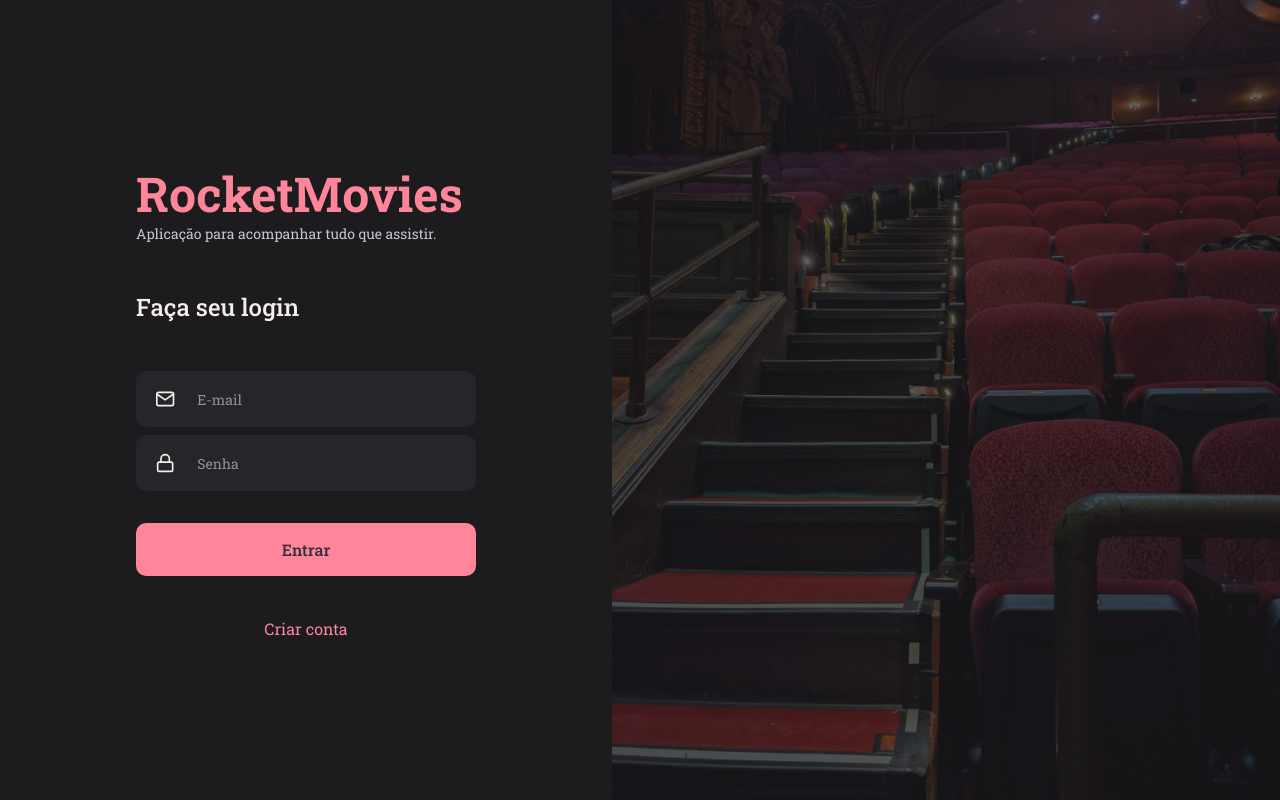
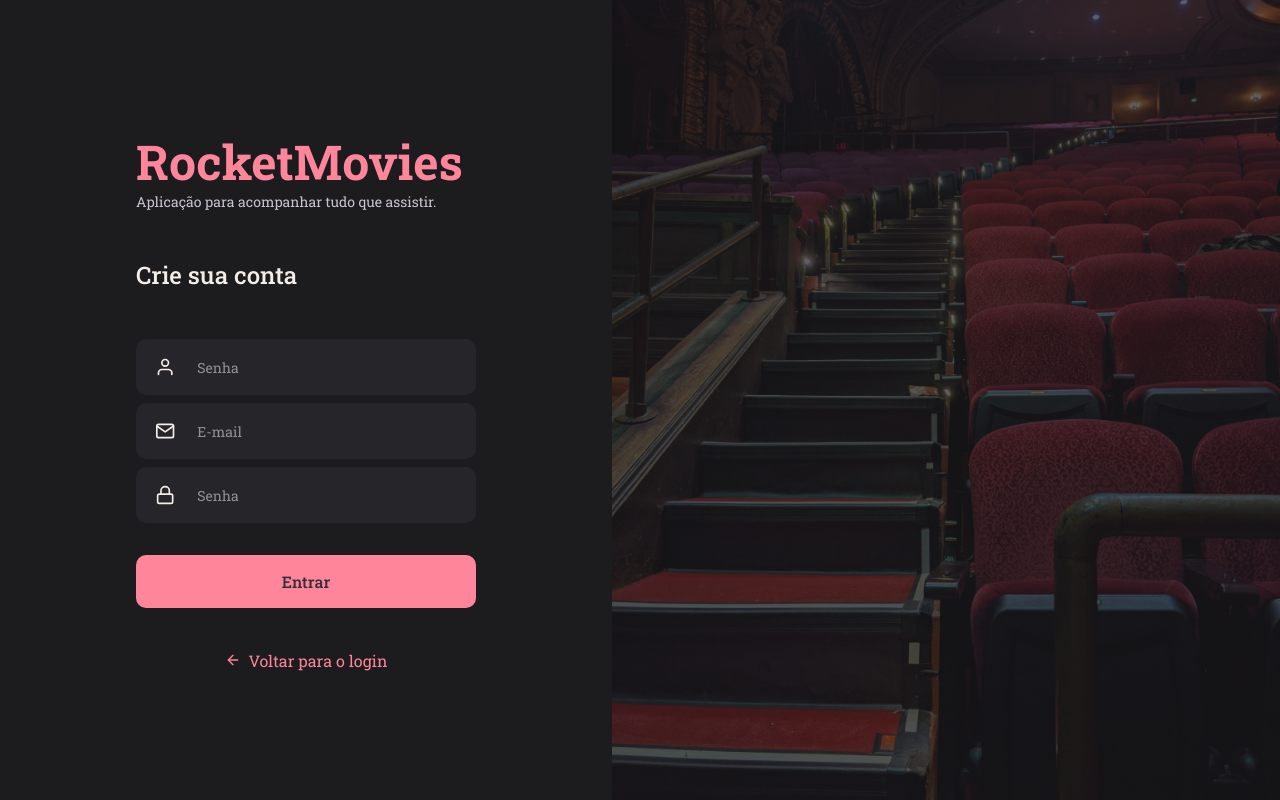
Before and after one commit to ViniciusOliver-stack/RocketMovies, a React (Vite) app: page / in a window 1280 px wide. Built offline with nearby package versions, Linux system fonts and the light colour scheme.

Commit message:
Creation of the Sign Up screen

```diff
--- a/src/main.jsx
+++ b/src/main.jsx
@@ -5,13 +5,13 @@ import { ThemeProvider } from 'styled-components'
 import theme from './styles/theme'
 import GlobalStyle from './styles/global'
 
-import { SignIn } from './pages/SignIn'
+import { SignUp } from './pages/SignUp'
 
 ReactDOM.createRoot(document.getElementById('root')).render(
   <React.StrictMode>
     <ThemeProvider theme={theme}>
       <GlobalStyle/>
-        <SignIn/>
+        <SignUp/>
     </ThemeProvider>
   </React.StrictMode>,
 )
--- /dev/null
+++ b/src/pages/SignUp/index.jsx
@@ -0,0 +1,31 @@
+import { Container, Form, Background } from './styles'
+
+import { FiUser, FiMail, FiLock, FiArrowLeft } from 'react-icons/fi'
+
+import { Input } from '../../components/Input'
+import { Button } from '../../components/Button'
+
+export function SignUp(){
+  return(
+    <Container>
+      <Form>
+        <h1>RocketMovies</h1>
+        <p>Aplicação para acompanhar tudo que assistir.</p>
+
+        <h2>Crie sua conta</h2>
+        <Input placeholder="Senha" type="text" icon={FiUser}/>
+        <Input placeholder="E-mail" type="text" icon={FiMail}/>
+        <Input placeholder="Senha" type="password" icon={FiLock}/>
+
+        <Button isSaved value="Entrar"/>
+
+        <a href="#">
+          <FiArrowLeft/>
+          Voltar para o login
+          </a>
+      </Form>
+
+      <Background/>
+    </Container>
+  )
+}
--- /dev/null
+++ b/src/pages/SignUp/styles.js
@@ -0,0 +1,66 @@
+import styled from "styled-components"
+
+import backgroundImage from '../../assets/background.png'
+
+export const Container = styled.div`
+  height: 100vh;
+
+  display: flex;
+  align-items: stretch;
+`
+
+export const Form = styled.form`
+  width: 340px;
+
+  margin: 0 136px;
+
+  display: flex;
+  flex-direction: column;
+  justify-content: center;
+
+  > h1 {
+    color: ${({theme}) => theme.COLORS.PINK};
+
+    font-weight: 700;
+    font-size: 4.8rem;
+    line-height: 6.3rem;
+  }
+
+  > p {
+    font-size: 1.4rem;
+    line-height: 1.8rem;
+
+    color: ${({theme}) => theme.COLORS.GRAY_100};
+  }
+
+  > h2 {
+    margin: 4.8rem 0;
+
+    font-weight: 500;
+    font-size: 2.4rem;
+    line-height: 3.2rem;
+  }
+
+  > button{
+    margin: 2.4rem 0 4.2rem;
+  }
+
+  > a {
+    color: ${({theme}) => theme.COLORS.PINK};
+    text-align: center;
+
+    display: flex;
+    align-items: center;
+    justify-content: center;
+
+    gap: .8rem;
+}
+`
+
+export const Background = styled.div`
+  flex: 1;
+
+  background: url(${backgroundImage}) no-repeat center center;
+  background-size: cover;
+
+`
```
